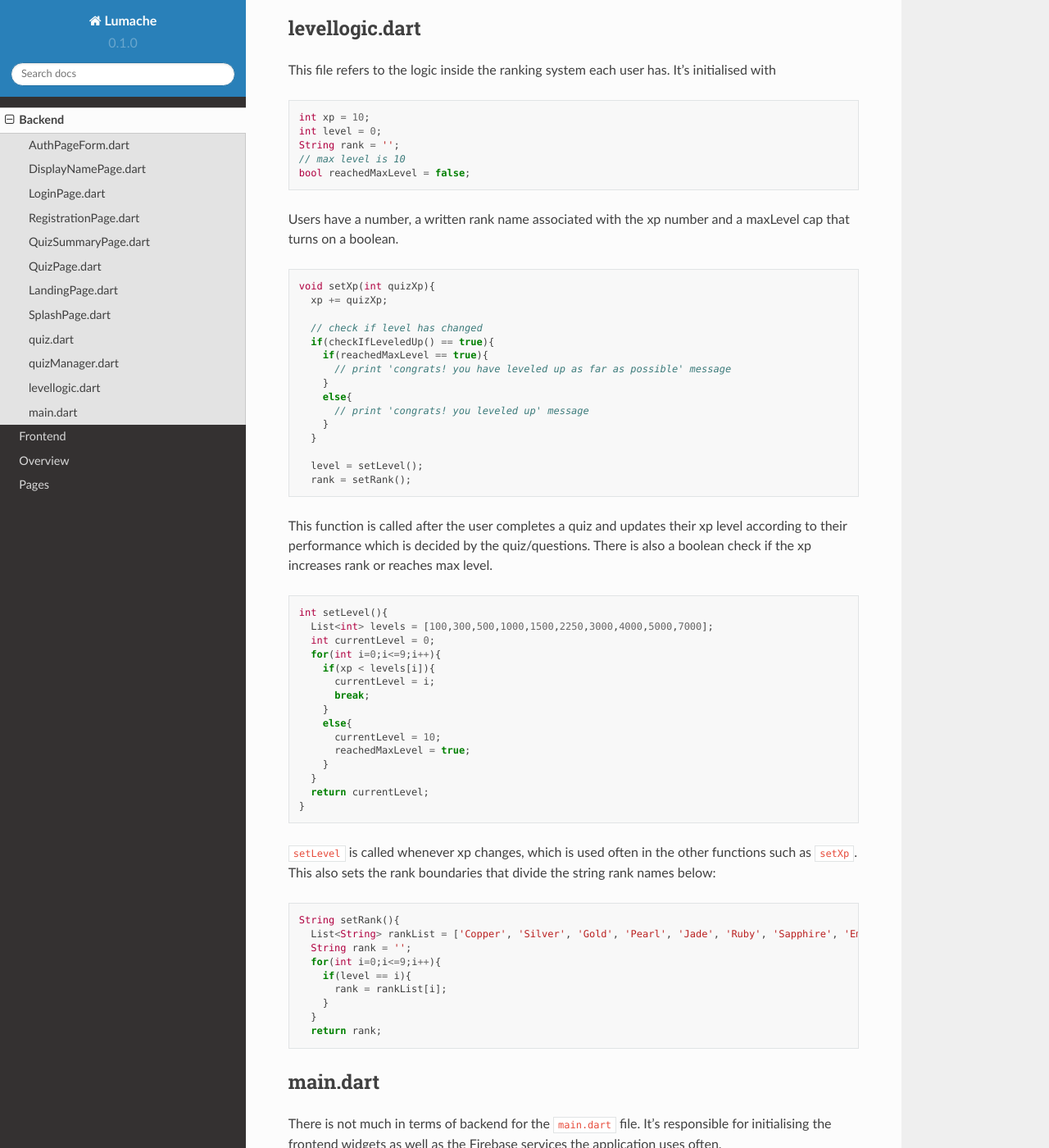
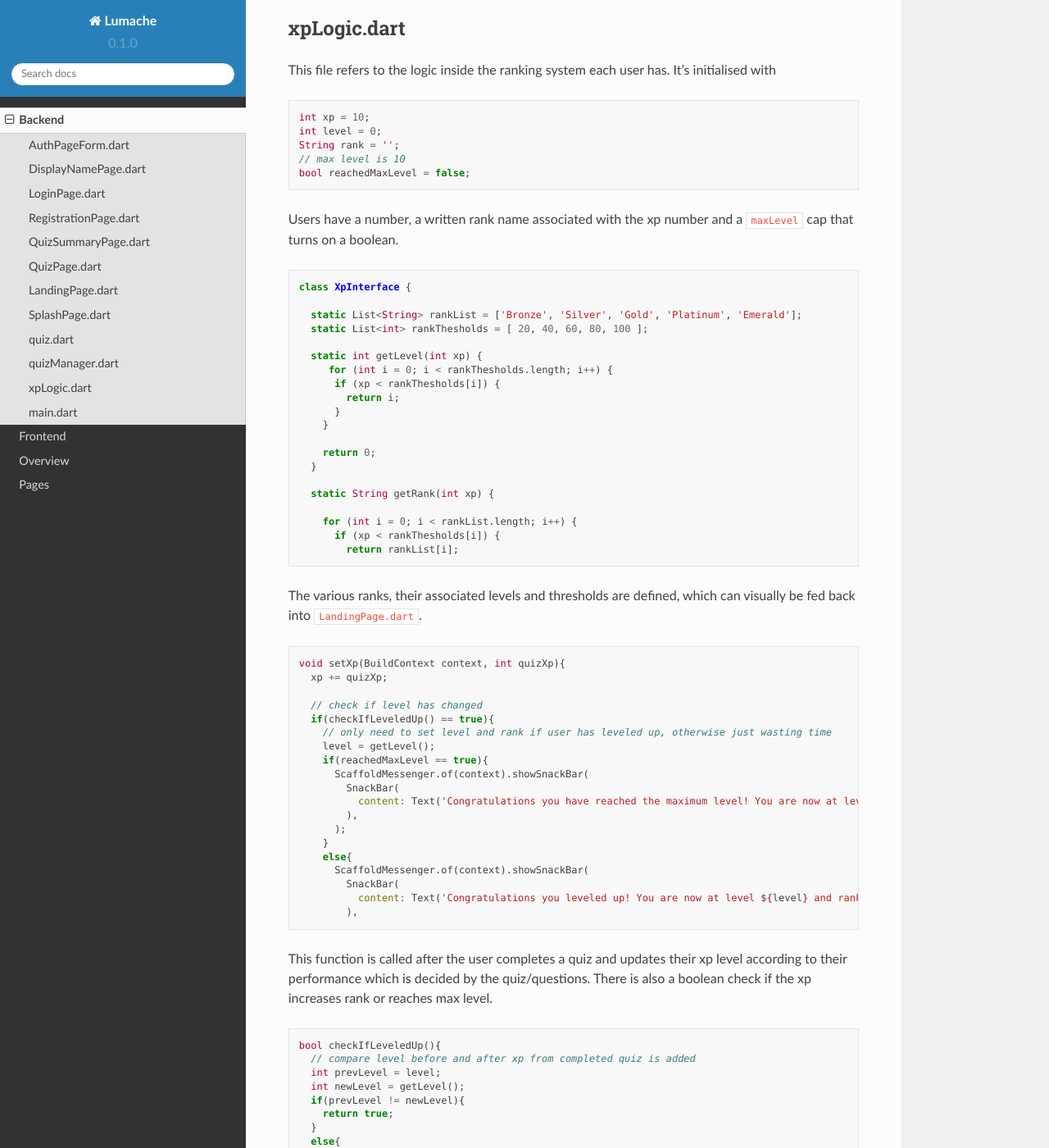
Before and after one commit to SETAP-Education/readthedocs, a Sphinx documentation site: the page built from docs/source/backend.rst, in a window 1280 px wide and 1400 px high, scrolled down 20633 px. Shown: the whole window at 82% size. Built offline with Sphinx 7.4.7 and the Read the Docs theme 2.0.0, drawn with Linux system fonts in a browser that asks for light colours; some of the changed text lies outside the part shown.

Commit message:
Update backend.rst
xp logic done

```diff
--- a/docs/source/backend.rst
+++ b/docs/source/backend.rst
@@ -1035,9 +1035,9 @@ The Firebase data store is queried for ``users`` and ``quizHistory``. A ``for lo
          return b.timestamp.compareTo(a.timestamp);
        }));
 
-.. _Level Logic:
+.. _   XP Logic:
 
-levellogic.dart
+xpLogic.dart
 ---------------
 
 This file refers to the logic inside the ranking system each user has. It's initialised with
@@ -1050,60 +1050,85 @@ This file refers to the logic inside the ranking system each user has. It's init
    // max level is 10
    bool reachedMaxLevel = false;
 
-Users have a number, a written rank name associated with the xp number and a maxLevel cap that turns on a boolean.
+Users have a number, a written rank name associated with the xp number and a ``maxLevel`` cap that turns on a boolean.
 
 .. code-block:: dart
 
-   void setXp(int quizXp){
+   class XpInterface {
+
+     static List<String> rankList = ['Bronze', 'Silver', 'Gold', 'Platinum', 'Emerald'];
+     static List<int> rankThesholds = [ 20, 40, 60, 80, 100 ];
+
+     static int getLevel(int xp) {
+        for (int i = 0; i < rankThesholds.length; i++) {
+         if (xp < rankThesholds[i]) {
+           return i;
+         }
+       }
+
+       return 0;
+     }
+
+     static String getRank(int xp) {
+
+       for (int i = 0; i < rankList.length; i++) {
+         if (xp < rankThesholds[i]) {
+           return rankList[i];
+
+The various ranks, their associated levels and thresholds are defined, which can visually be fed back into ``LandingPage.dart``.
+
+.. code-block:: dart
+
+   void setXp(BuildContext context, int quizXp){
      xp += quizXp;
 
      // check if level has changed
      if(checkIfLeveledUp() == true){
+       // only need to set level and rank if user has leveled up, otherwise just wasting time
+       level = getLevel();
        if(reachedMaxLevel == true){
-         // print 'congrats! you have leveled up as far as possible' message
+         ScaffoldMessenger.of(context).showSnackBar(
+           SnackBar(
+             content: Text('Congratulations you have reached the maximum level! You are now at level ${level} and rank ${rank}'),
+           ),
+         );
        }
        else{
-         // print 'congrats! you leveled up' message
-       }
-     }
-
-     level = setLevel();
-     rank = setRank();
+         ScaffoldMessenger.of(context).showSnackBar(
+           SnackBar(
+             content: Text('Congratulations you leveled up! You are now at level ${level} and rank ${rank}'),
+           ),
 
 This function is called after the user completes a quiz and updates their xp level according to their performance which is decided by the quiz/questions. There is also a boolean check if the xp increases rank or reaches max level.
 
 .. code-block:: dart
 
-   int setLevel(){
-     List<int> levels = [100,300,500,1000,1500,2250,3000,4000,5000,7000];
-     int currentLevel = 0;
-     for(int i=0;i<=9;i++){
-       if(xp < levels[i]){
-         currentLevel = i;
-         break;
-       }
-       else{
-         currentLevel = 10;
-         reachedMaxLevel = true;
-       }
+   bool checkIfLeveledUp(){
+     // compare level before and after xp from completed quiz is added
+     int prevLevel = level;
+     int newLevel = getLevel();
+     if(prevLevel != newLevel){
+       return true;
      }
-     return currentLevel;
-   }
+     else{
+       return false;
 
-``setLevel`` is called whenever xp changes, which is used often in the other functions such as ``setXp``. This also sets the rank boundaries that divide the string rank names below:
+``checkIfLeveledUp()`` from the above function is defined here. It takes the previous level based on xp and compares it to the current. This only runs after a quiz is completed, for simplicity.
 
 .. code-block:: dart
 
-   String setRank(){
-     List<String> rankList = ['Copper', 'Silver', 'Gold', 'Pearl', 'Jade', 'Ruby', 'Sapphire', 'Emerald', 'Opal', 'Diamond'];
+   String getRank(int xp){
+     List<String> rankList = ['Bronze', 'Silver', 'Gold', 'Platinum', 'Emerald'];
      String rank = '';
      for(int i=0;i<=9;i++){
-       if(level == i){
+       if(xp == i){
          rank = rankList[i];
        }
      }
      return rank;
+   }
 
+While the ranks are defined further up in this file, the actual rank is applied by converting ``xp`` into ``rank`` by comparing them with ``i``. Since the xp boundaries are directly linked to the ranks in the list, the indexes link to each other directly i.e. Bronze = 20, Silver = 40 etc.
 
 .. _Main:
 
```
